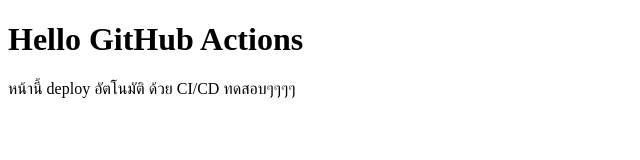
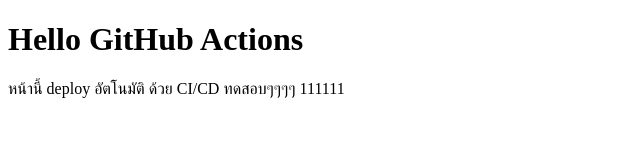
Before and after one commit to bjakapong416/hello-actions, a website: page public/index.html in a window 1280 px wide. Shown: the full height of the page, 0-640 px from the left. Drawn offline with Linux system fonts and the light colour scheme.

Commit message:
Edit Text index

```diff
--- a/public/index.html
+++ b/public/index.html
@@ -8,7 +8,7 @@
 
 <body>
     <h1>Hello GitHub Actions</h1>
-    <p>หน้านี้ deploy อัตโนมัติ ด้วย CI/CD ทดสอบๆๆๆๆ</p>
+    <p>หน้านี้ deploy อัตโนมัติ ด้วย CI/CD ทดสอบๆๆๆๆ 111111</p>
 </body>
 
 </html>
```
